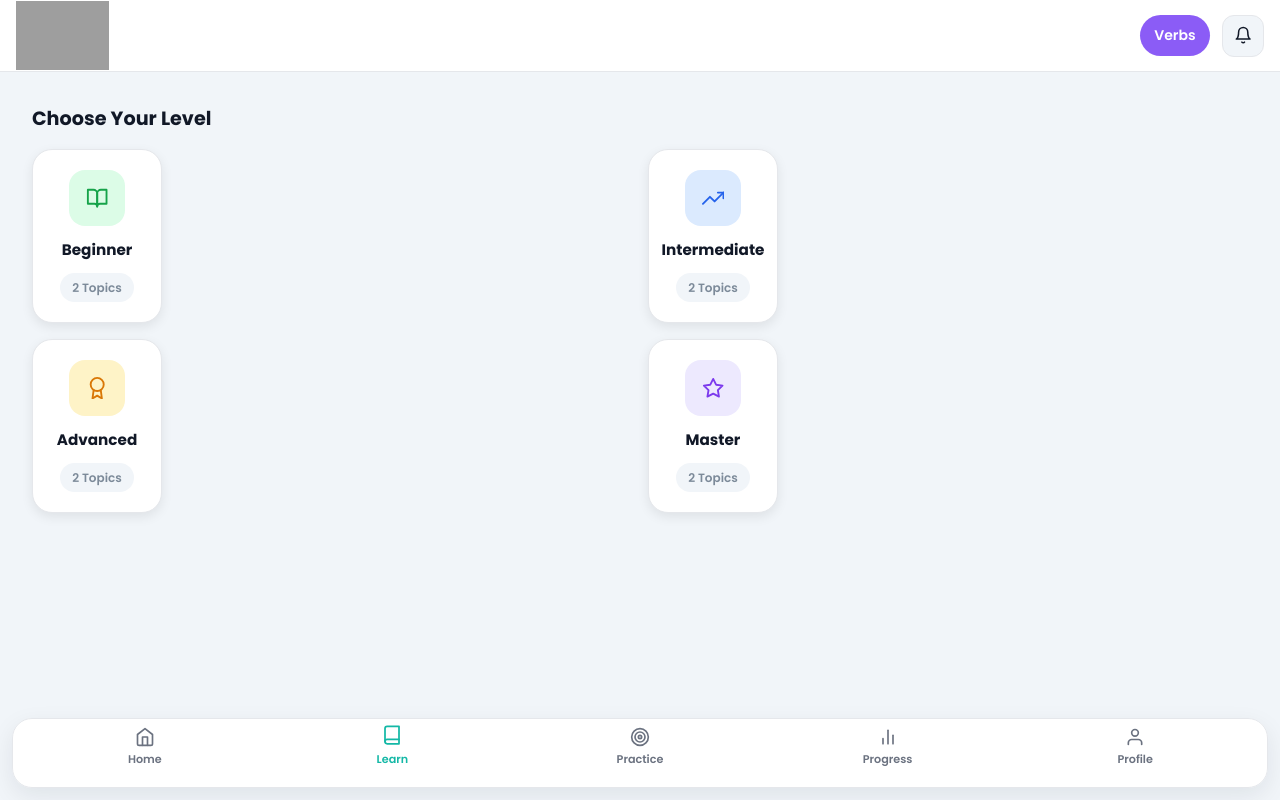
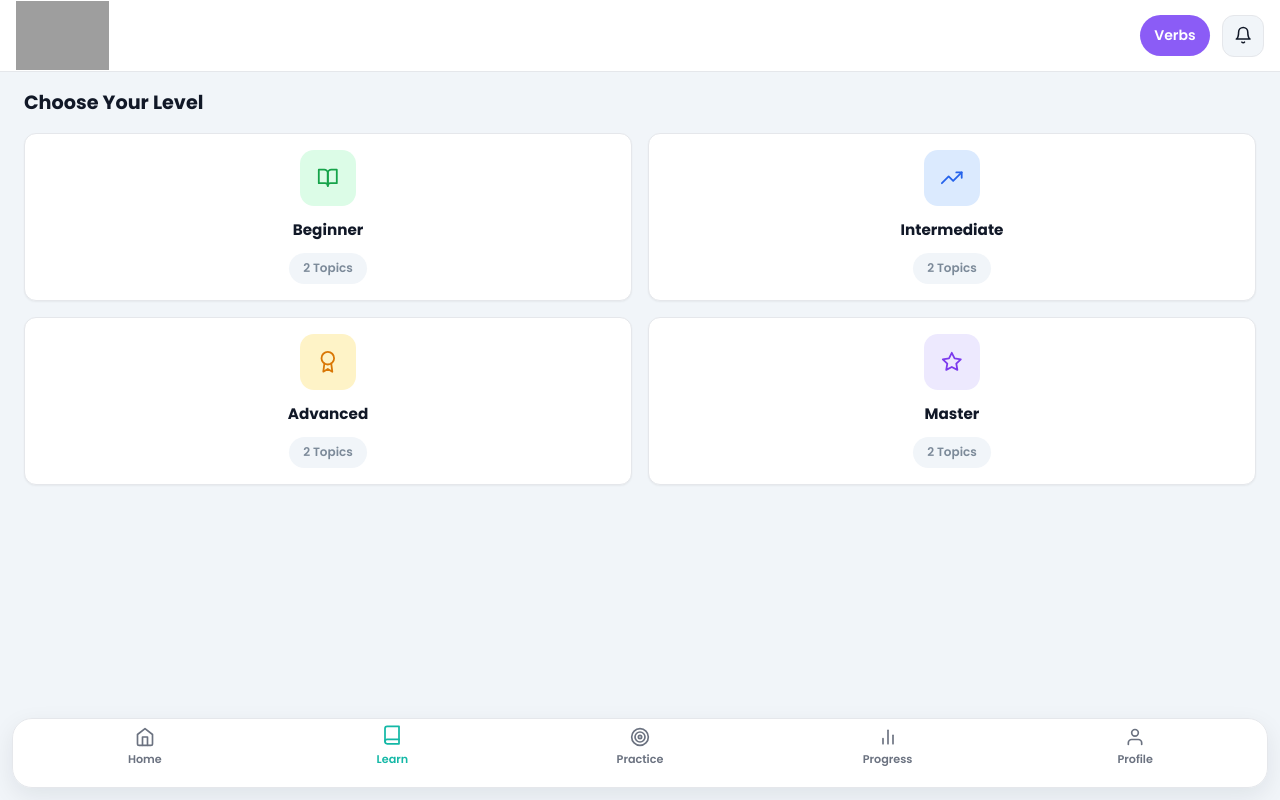
Before and after one commit to AKASH7455/grammarflow, a React (Vite) app: page /learning in a window 1280 px wide. Built offline with nearby package versions, Linux system fonts and the light colour scheme; grey boxes are pictures that could not be loaded.

Commit message:
learing ui bug sahi kiya hai

```diff
--- a/src/components/topic/TopicContent.jsx
+++ b/src/components/topic/TopicContent.jsx
@@ -13,6 +13,7 @@ import "../../styles/topiccontent.css";
 function TopicContent({
   activeTab,
   data,
+  onReviewModeChange,
 }) {
   const [currentIndex, setCurrentIndex] = useState(0);
   const [answers, setAnswers] = useState([]);
@@ -30,6 +31,12 @@ function TopicContent({
       prevDataRef.current = data;
     }
   }, [activeTab, data]);
+
+  useEffect(() => {
+    if (onReviewModeChange) {
+      onReviewModeChange(showReview);
+    }
+  }, [showReview, onReviewModeChange]);
 
   if (!data) {
     return <div className="empty-state">No Content Available</div>;
@@ -84,7 +91,17 @@ function TopicContent({
 
   /* REVIEW */
   if (showReview) {
-    return <ReviewScreen data={data} answers={answers} />;
+    return (
+      <ReviewScreen
+        data={data}
+        answers={answers}
+        onRetry={() => {
+          setCurrentIndex(0);
+          setAnswers([]);
+          setShowReview(false);
+        }}
+      />
+    );
   }
 
   /* EXAM MODE */
--- a/src/components/topic/ui/TopicHeader.jsx
+++ b/src/components/topic/ui/TopicHeader.jsx
@@ -5,7 +5,10 @@ import {
   useParams,
 } from "react-router-dom";
 
-function TopicHeader() {
+function TopicHeader({
+  isReviewMode = false,
+  onBackToNotes,
+}) {
   const {
     levelSlug,
     subjectSlug,
@@ -28,12 +31,21 @@ function TopicHeader() {
 
   return (
     <header className="topic-header">
+      {isReviewMode ? (
+        <button
+          onClick={onBackToNotes}
+          className="topic-header__back-btn"
+        >
+          <FiArrowLeft />
+        </button>
+      ) : (
         <Link
           to={`/learning/${levelSlug}/${subjectSlug}`}
           className="topic-header__back-btn"
         >
           <FiArrowLeft />
         </Link>
+      )}
 
       <div className="topic-header__info">
         <div className="topic-header__top">
--- a/src/pages/TopicDetails.jsx
+++ b/src/pages/TopicDetails.jsx
@@ -21,6 +21,9 @@ function TopicDetails() {
 
   const [activeTab, setActiveTab] =
     useState("notes");
+
+  const [isReviewMode, setIsReviewMode] =
+    useState(false);
 
   const level = learningData.find(
     (level) =>
@@ -60,7 +63,13 @@ function TopicDetails() {
 
   return (
     <main className="topic-details-page">
-      <TopicHeader />
+      <TopicHeader
+        isReviewMode={isReviewMode}
+        onBackToNotes={() => {
+          setActiveTab("notes");
+          setIsReviewMode(false);
+        }}
+      />
 
       <TopicTabs
         activeTab={activeTab}
@@ -72,6 +81,7 @@ function TopicDetails() {
         key={`${activeTab}-${currentData?.length || 0}`}
         activeTab={activeTab}
         data={currentData}
+        onReviewModeChange={setIsReviewMode}
       />
     </main>
   );
--- a/src/styles/learning.css
+++ b/src/styles/learning.css
@@ -4,7 +4,17 @@
 ===================================================== */
 
 .learning-page {
-  padding: var(--container-padding, 1rem);
+  padding: 0;
+}
+
+/* =====================================================
+   SECTION HEADER
+   Choose Your Level
+===================================================== */
+
+.section-header {
+  margin-bottom: 1rem;
+  padding: 0 0.5rem;
 }
 
 /* =====================================================
@@ -77,11 +87,14 @@
 
 .levels-grid {
   display: grid;
+  grid-template-columns: repeat(2, minmax(0, 1fr));
+  gap: 1rem;
+  padding: 0 0.5rem;
 
-  grid-template-columns: repeat(2, 1fr);
+  width: 100%;
+  align-items: stretch;
+}
 
-  gap: 1rem;
-}
 
 /* =====================================================
    SUBJECTS / TOPICS LIST
@@ -103,22 +116,21 @@
    Intermediate
 ===================================================== */
 
-.level-card {
+.learning-page .level-card {
   display: flex;
   flex-direction: column;
   align-items: center;
-  justify-content: center;
 
   gap: 0.75rem;
 
+  width: 100%;
   min-height: 150px;
 
   padding: 1rem;
 
   background: var(--white-color);
-
   border: 1px solid var(--border-color);
-  border-radius: var(--radius-lg);
+  border-radius: var(--radius-md);
 
   text-decoration: none;
 
@@ -127,7 +139,7 @@
   transition: var(--transition);
 }
 
-.level-card:hover {
+.learning-page .level-card:hover {
   transform: translateY(-4px);
 
   border-color: var(--primary-color);
@@ -135,7 +147,7 @@
   box-shadow: var(--shadow-md);
 }
 
-.level-card:active {
+.learning-page .level-card:active {
   transform: scale(0.98);
 }
 
@@ -185,7 +197,7 @@
    Topic Icon
 ===================================================== */
 
-.level-card__icon,
+.learning-page .level-card__icon,
 .subject-card__icon {
   display: flex;
   align-items: center;
@@ -196,16 +208,16 @@
   width: 56px;
   height: 56px;
 
-  border-radius: 16px;
+  border-radius: 14px;
 
-  font-size: 1.4rem;
+  font-size: 1.35rem;
 }
 
 /* =====================================================
    LEVEL CARD TEXT
 ===================================================== */
 
-.level-card__title {
+.learning-page .level-card__title {
   text-align: center;
 
   font-size: 0.95rem;
@@ -214,8 +226,8 @@
   color: var(--text-color);
 }
 
-.level-card__topics {
-  padding: 0.35rem 0.75rem;
+.learning-page .level-card__topics {
+  padding: 0.4rem 0.875rem;
 
   border-radius: 999px;
 
@@ -266,7 +278,7 @@
    BEGINNER COLORS
 ===================================================== */
 
-.level-card--beginner .level-card__icon,
+.learning-page .level-card--beginner .level-card__icon,
 .subject-card--beginner .subject-card__icon {
   background: var(--beginner-bg);
   color: var(--beginner-text);
@@ -276,7 +288,7 @@
    INTERMEDIATE COLORS
 ===================================================== */
 
-.level-card--intermediate .level-card__icon,
+.learning-page .level-card--intermediate .level-card__icon,
 .subject-card--intermediate .subject-card__icon {
   background: var(--intermediate-bg);
   color: var(--intermediate-text);
@@ -286,7 +298,7 @@
    ADVANCED COLORS
 ===================================================== */
 
-.level-card--advanced .level-card__icon,
+.learning-page .level-card--advanced .level-card__icon,
 .subject-card--advanced .subject-card__icon {
   background: var(--advanced-bg);
   color: var(--advanced-text);
@@ -296,7 +308,7 @@
    MASTER COLORS
 ===================================================== */
 
-.level-card--master .level-card__icon,
+.learning-page .level-card--master .level-card__icon,
 .subject-card--master .subject-card__icon {
   background: var(--master-bg);
   color: var(--master-text);
--- a/src/styles/progresspage.css
+++ b/src/styles/progresspage.css
@@ -142,13 +142,13 @@
   display: flex;
   flex-direction: column;
   align-items: center;
-  gap: 0.5rem;
-  padding: 1rem;
+  gap: 0.4rem;
+  padding: 0.875rem 0.75rem;
   background: var(--white-color);
   border-radius: var(--radius-md);
   box-shadow: var(--shadow-sm);
   transition: all 0.3s ease;
-  min-height: 100px;
+  min-height: 90px;
   justify-content: center;
 }
 
@@ -158,26 +158,26 @@
 }
 
 .stat-card-icon {
-  width: 40px;
-  height: 40px;
+  width: 36px;
+  height: 36px;
   display: flex;
   align-items: center;
   justify-content: center;
   border-radius: var(--radius-sm);
-  font-size: 1.25rem;
+  font-size: 1.1rem;
   background: var(--stat-bg);
   color: var(--stat-color);
 }
 
 .stat-card-value {
-  font-size: 1.5rem;
+  font-size: 1.35rem;
   font-weight: 900;
   color: var(--text-color);
   line-height: 1;
 }
 
 .stat-card-label {
-  font-size: 0.7rem;
+  font-size: 0.65rem;
   font-weight: 700;
   color: var(--text-light);
   text-transform: uppercase;
@@ -326,85 +326,94 @@
   border-radius: 999px;
 }
 
-.level-card {
+.progress-page .level-card {
   flex-shrink: 0;
-  width: 100px;
+  width: 80px;
+  min-height: 100px;
   display: flex;
   flex-direction: column;
   align-items: center;
-  gap: 0.75rem;
-  padding: 1.25rem 0.75rem;
+  justify-content: center;
+  gap: 0.35rem;
+  padding: 0.75rem 0.5rem;
   background: var(--white-color);
-  border-radius: var(--radius-lg);
-  box-shadow: var(--shadow-md);
+  border-radius: var(--radius-md);
+  box-shadow: var(--shadow-sm);
   scroll-snap-align: start;
   transition: all 0.3s ease;
   position: relative;
 }
 
-.level-card:hover {
-  transform: translateY(-4px);
+.progress-page .level-card:hover {
+  transform: translateY(-2px);
   box-shadow: var(--shadow-lg);
 }
 
-.level-card.current {
+.progress-page .level-card.current {
   background: linear-gradient(135deg, var(--primary-color), var(--primary-dark-color));
   box-shadow: 0 8px 24px rgba(20, 184, 166, 0.3);
 }
 
-.level-card.completed {
+.progress-page .level-card.completed {
   background: linear-gradient(135deg, var(--primary-soft-color), var(--white-color));
 }
 
-.level-card.locked {
+.progress-page .level-card.locked {
   background: var(--surface-color);
   opacity: 0.5;
 }
 
-.level-card-icon {
-  width: 40px;
-  height: 40px;
+.progress-page .level-card-icon {
+  width: 32px;
+  height: 32px;
   display: flex;
   align-items: center;
   justify-content: center;
   border-radius: 50%;
-  font-size: 1.25rem;
+  font-size: 1rem;
   background: var(--surface-color);
   color: var(--text-light);
+  flex-shrink: 0;
 }
 
-.level-card.current .level-card-icon {
+.progress-page .level-card.current .level-card-icon {
   background: var(--white-color);
   color: var(--primary-color);
 }
 
-.level-card.completed .level-card-icon {
+.progress-page .level-card.completed .level-card-icon {
   background: var(--primary-color);
   color: var(--white-color);
 }
 
-.level-card-name {
-  font-size: 0.85rem;
+.progress-page .level-card-name {
+  font-size: 0.7rem;
   font-weight: 700;
   color: var(--text-color);
   text-align: center;
+  line-height: 1.1;
+  max-width: 100%;
+  overflow: hidden;
+  text-overflow: ellipsis;
+  white-space: nowrap;
 }
 
-.level-card.current .level-card-name {
+.progress-page .level-card.current .level-card-name {
   color: var(--white-color);
 }
 
-.level-card-badge {
+.progress-page .level-card-badge {
   position: absolute;
-  top: 0.5rem;
-  right: 0.5rem;
-  font-size: 0.6rem;
+  top: 0.4rem;
+  right: 0.4rem;
+  font-size: 0.5rem;
   font-weight: 900;
   color: var(--white-color);
   background: rgba(0, 0, 0, 0.2);
-  padding: 0.25rem 0.5rem;
+  padding: 0.15rem 0.35rem;
   border-radius: 999px;
   text-transform: uppercase;
+  white-space: nowrap;
 }
 
 /* =========================
@@ -490,22 +499,22 @@
 }
 
 .heatmap-cell.level-1 {
-  background: #dcfce7;
-  color: #166534;
+  background: var(--primary-soft-color);
+  color: var(--primary-dark-color);
 }
 
 .heatmap-cell.level-2 {
-  background: #86efac;
-  color: #14532d;
+  background: var(--primary-color);
+  color: var(--white-color);
 }
 
 .heatmap-cell.level-3 {
-  background: #22c55e;
+  background: var(--primary-dark-color);
   color: var(--white-color);
 }
 
 .heatmap-cell.level-4 {
-  background: #16a34a;
+  background: var(--primary-dark-color);
   color: var(--white-color);
 }
 
@@ -542,19 +551,19 @@
 }
 
 .heatmap-legend-cell.level-1 {
-  background: #dcfce7;
+  background: var(--primary-soft-color);
 }
 
 .heatmap-legend-cell.level-2 {
-  background: #86efac;
+  background: var(--primary-color);
 }
 
 .heatmap-legend-cell.level-3 {
-  background: #22c55e;
+  background: var(--primary-dark-color);
 }
 
 .heatmap-legend-cell.level-4 {
-  background: #16a34a;
+  background: var(--primary-dark-color);
 }
 
 /* =========================
@@ -964,7 +973,8 @@
 
 @media (min-width: 360px) {
   .level-card {
-    width: 110px;
+    width: 85px;
+    min-height: 105px;
   }
 
   .hero-level-value,
@@ -975,7 +985,8 @@
 
 @media (min-width: 390px) {
   .level-card {
-    width: 120px;
+    width: 90px;
+    min-height: 110px;
   }
 
   .hero-level-value,
@@ -990,7 +1001,8 @@
 
 @media (min-width: 412px) {
   .level-card {
-    width: 130px;
+    width: 95px;
+    min-height: 115px;
   }
 
   .hero-level-value,
```
Lines whose indentation alone changed are shown as unchanged.
